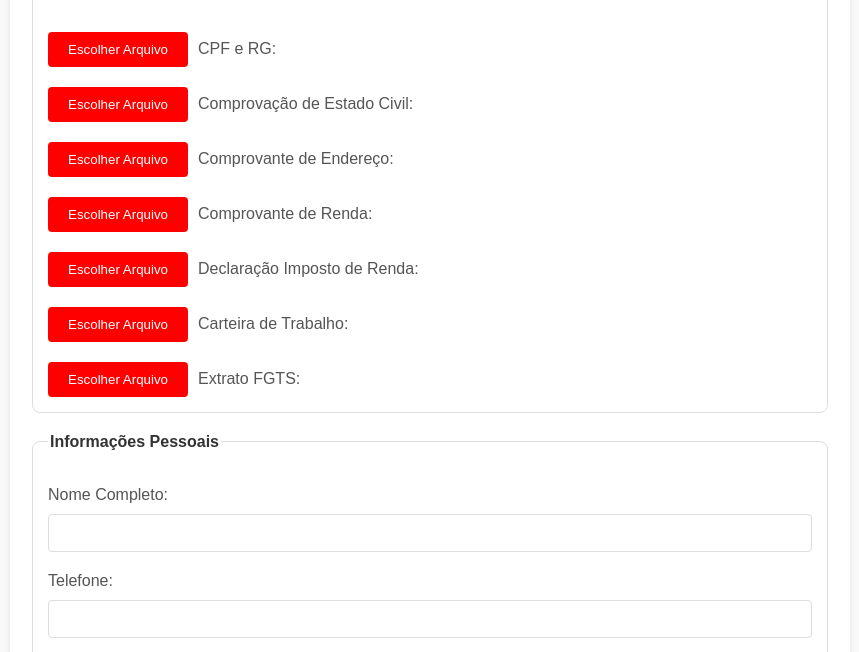
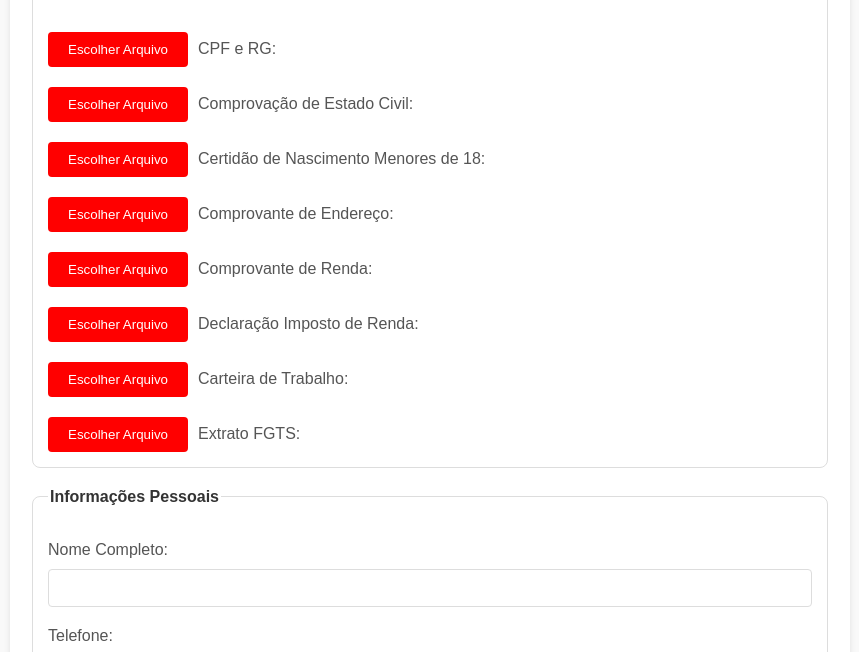
Before and after one commit to marcoslontra/envio-de-documentos, a plain HTML site: page frontend/index.html in a window 1280 px wide. Shown: the part 141-793 px from the top of the page, without its empty margins (210-1069 px from the left). Drawn offline with Linux system fonts and the light colour scheme; a script that the page names is missing.

Commit message:
index.html

```diff
--- a/frontend/index.html
+++ b/frontend/index.html
@@ -110,6 +110,10 @@
                         <label for="estadoCivil">Comprovação de Estado Civil:</label>
                     </div>
                     <div class="upload-item">
+                        <button type="button" id="certidaoMenores" class="file-picker-button">Escolher Arquivo</button>
+                        <label for="certidaoMenores">Certidão de Nascimento Menores de 18:</label>
+                    </div>
+                    <div class="upload-item">
                         <button type="button" id="endereco" class="file-picker-button">Escolher Arquivo</button>
                         <label for="endereco">Comprovante de Endereço:</label>
                     </div>
```
